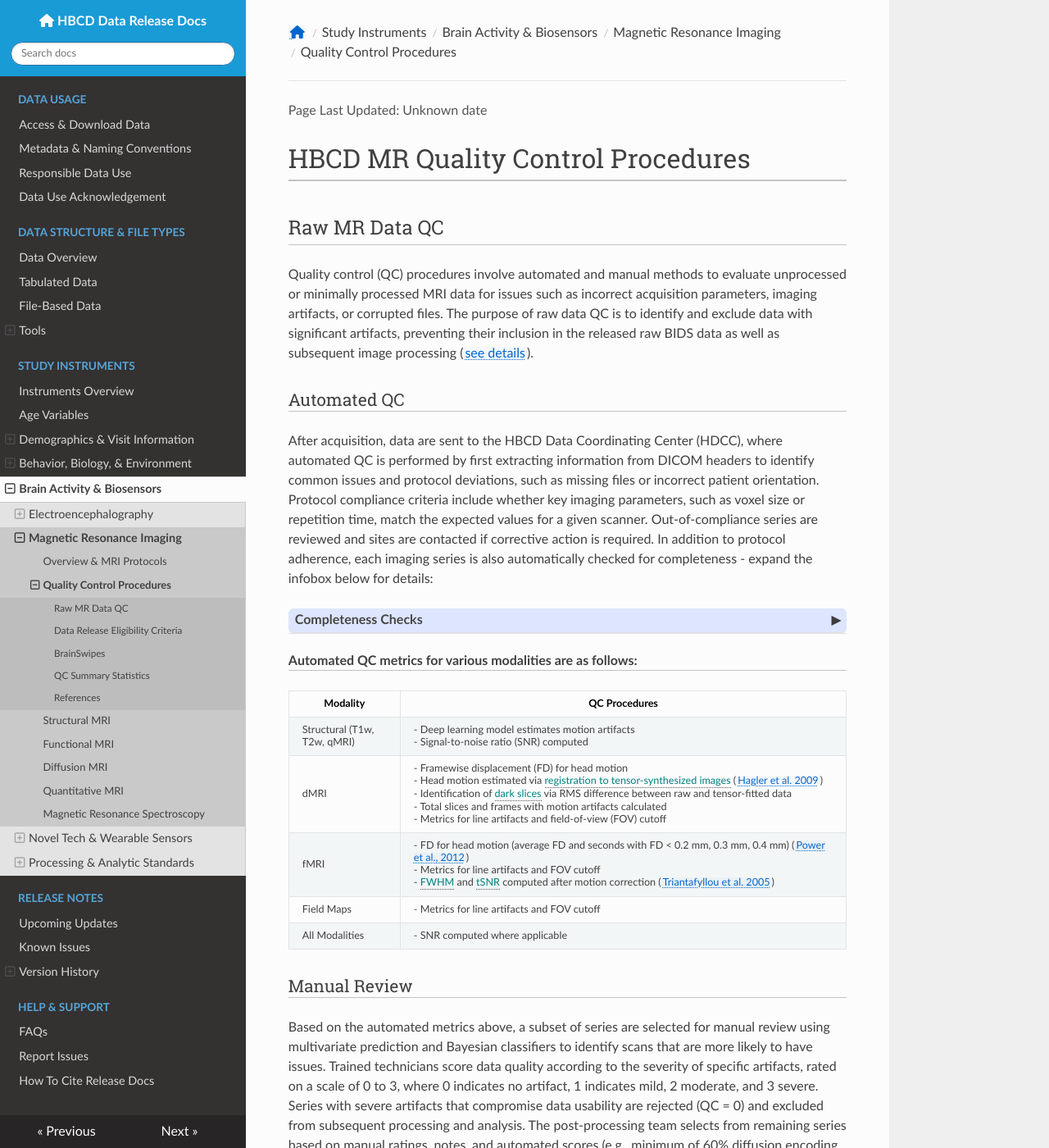
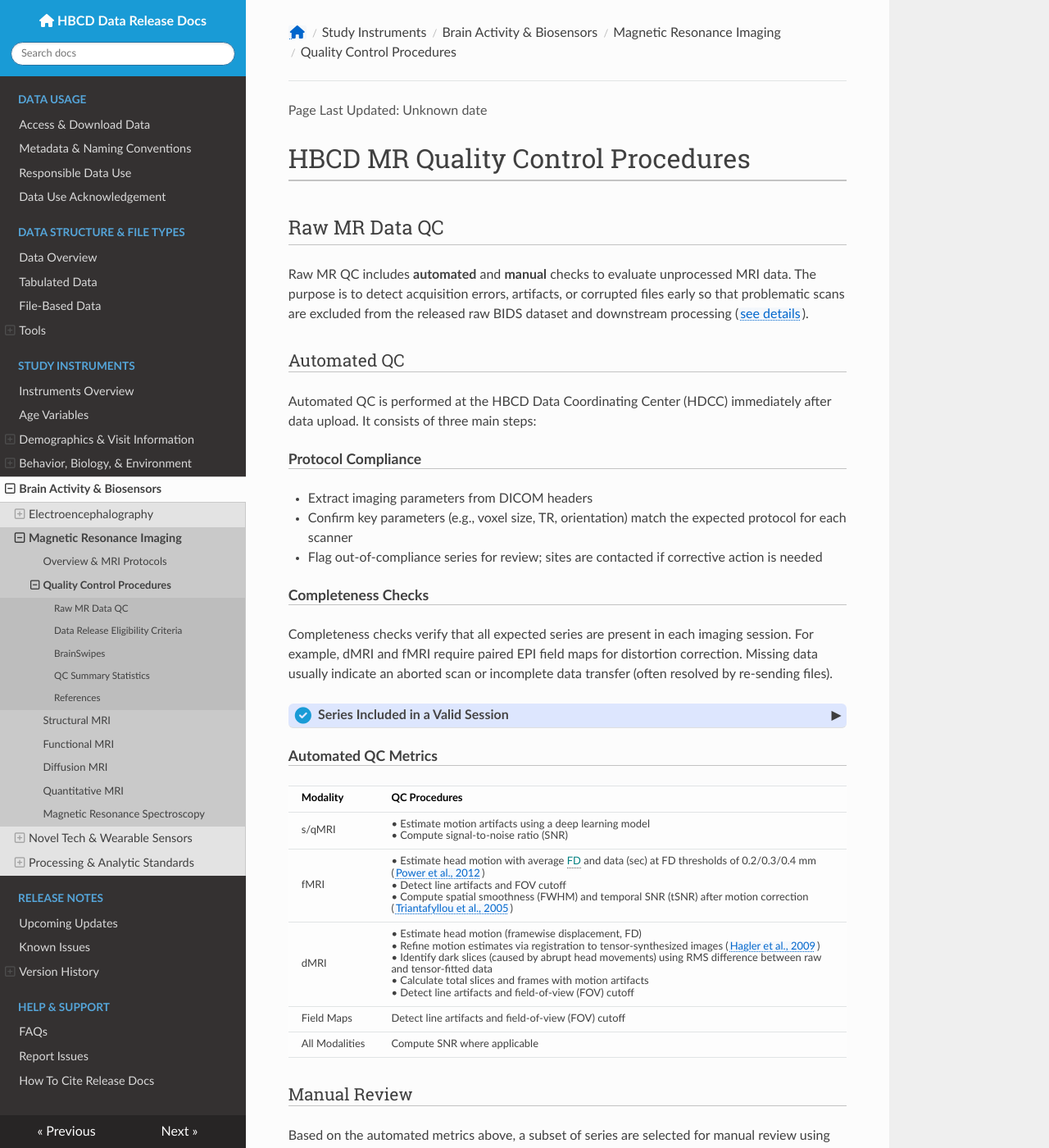
Before and after one commit to nbdc-datahub/hbcd-docs, an MkDocs documentation site: the page built from docs/instruments/mri/qc.md, in a window 1280 px wide and 1400 px high. Shown: the whole window at 82% size. Built offline with MkDocs 1.6.1, drawn with Linux system fonts in a browser that asks for light colours; nearby versions of some CDN libraries.

Commit message:
streamline MRI QC page

```diff
--- a/docs/css/tables.css
+++ b/docs/css/tables.css
@@ -184,7 +184,7 @@
   padding: 0.1em 0.1em;
   padding-left: 1px;
   padding-right: 1px;
-  line-height: 1.0;
+  line-height: 1.1;
 }
 .compact-table-no-vertical-lines ul {
   margin-top: 1rem;
--- a/docs/instruments/mri/qc.md
+++ b/docs/instruments/mri/qc.md
@@ -1,77 +1,107 @@
 # HBCD MR Quality Control Procedures
 
 ## Raw MR Data QC
-Quality control (QC) procedures involve automated and manual methods to evaluate unprocessed or minimally processed MRI data for issues such as incorrect acquisition parameters, imaging artifacts, or corrupted files. The purpose of raw data QC is to identify and exclude data with significant artifacts, preventing their inclusion in the released raw BIDS data as well as subsequent image processing ([see details](../processing/index.md#file-selection-for-processing)).
+
+Raw MR QC includes **automated** and **manual** checks to evaluate unprocessed MRI data. The purpose is to detect acquisition errors, artifacts, or corrupted files early so that problematic scans are excluded from the released raw BIDS dataset and downstream processing ([see details](../processing/index.md#file-selection-for-processing)).
 
 ### Automated QC
-After acquisition, data are sent to the HBCD Data Coordinating Center (HDCC), where automated QC is performed by first extracting information from DICOM headers to identify common issues and protocol deviations, such as missing files or incorrect patient orientation. Protocol compliance criteria include whether key imaging parameters, such as voxel size or repetition time, match the expected values for a given scanner. Out-of-compliance series are reviewed and sites are contacted if corrective action is required. In addition to protocol adherence, each imaging series is also automatically checked for completeness - expand the infobox below for details:
-<p>
-<div id="complete-session" class="table-banner" onclick="toggleCollapse(this)">
-  <span class="text">Completeness Checks</span>
+
+Automated QC is performed at the HBCD Data Coordinating Center (HDCC) immediately after data upload. It consists of three main steps:
+
+#### Protocol Compliance
+
+ - Extract imaging parameters from DICOM headers
+ - Confirm key parameters (e.g., voxel size, TR, orientation) match the expected protocol for each scanner
+ - Flag out-of-compliance series for review; sites are contacted if corrective action is needed
+
+#### Completeness Checks
+Completeness checks verify that all expected series are present in each imaging session. For example, dMRI and fMRI require paired EPI field maps for distortion correction. Missing data usually indicate an aborted scan or incomplete data transfer (often resolved by re-sending files).
+
+<div id="valid-series" class="table-banner" onclick="toggleCollapse(this)">
+  <span class="emoji"><i class="fa fa-circle-check"></i></span>
+  <span class="text-with-link">
+<span class="text">Series Included in a Valid Session</span>
+  <a class="anchor-link" href="#valid-series" title="Copy link">
+  <i class="fa-solid fa-link"></i>
+  </a>
+  </span>
   <span class="arrow">▸</span>
 </div>
-<div class="collapsible-content">
-<p>Completeness checks are run to confirm that the number of files matches what was expected for each series on each scanner. For instance, for dMRI and fMRI series, the presence or absence of corresponding echo-planar imaging (EPI) sequences (often referred to as a “field map” or “B0 map”) used for distortion correction is checked. Missing files are typically indicative of either an aborted scan or incomplete data transfer, the latter of which can usually be resolved through re-initiating the data transfer. A complete imaging session consists of the following valid series:</p>
-<table style="width: 100%; border-collapse: collapse; table-layout: fixed;">
-    <tbody>
-    <tr>
-        <td>Structural T1 Block:</td>
-        <td>T1</td>
-    </tr>
-    <tr>
-        <td>Structural T2 Block:</td>
-        <td>T2</td>
-    </tr>
-    <tr>
-        <td>Diffusion (dMRI) Block:</td>
-        <td>dMRI AP <br /> dMRI PA</td>
-    </tr>
-    <tr>
-        <td>Resting state (rsfMRI) Block:</td>
-        <td>fMRI field map AP<br /> fMRI field map PA<br /> rsfMRI (run 1)<br /> rsfMRI (run 2)</td>
-    </tr>
-    <tr>
-        <td>MRS Block</td>
-        <td>SVS localizer<br /> MRS</td>
-    </tr>
-    <tr>
-        <td>Quantitative (qMRI) Block</td>
-        <td>B1 Map<br /> 3DMagic/QALAS</td>
-    </tr>
-</tbody>
-</table>
-</div>
-</p>
-
-##### Automated QC metrics for various modalities are as follows:
-
-<table style="width: 100%; border-collapse: collapse; table-layout: fixed; font-size: 14px">
+<div class="table-collapsible-content">
+<table class="compact-table-no-vertical-lines" style="width: 100%; border-collapse: collapse; table-layout: fixed;">
 <thead>
 <tr>
-    <th style="width: 20%; text-align: center;">Modality</th>
-    <th style="width: 80%; text-align: center;">QC Procedures</th>
+  <th>Modality</th>
+  <th>Required Series</th>
 </tr>
 </thead>
 <tbody>
 <tr>
-<td style="word-wrap: break-word; white-space: normal;">Structural (T1w, T2w, qMRI)</td>
-<td style="word-wrap: break-word; white-space: normal;">- Deep learning model estimates motion artifacts<br />- Signal-to-noise ratio (SNR) computed</td>
+    <td>Structural MRI (sMRI)</td>
+    <td>T1w & T2w</td>
 </tr>
 <tr>
-<td style="word-wrap: break-word; white-space: normal;">dMRI</td>
-<td style="word-wrap: break-word; white-space: normal;">- Framewise displacement (FD) for head motion<br />- Head motion estimated via <span class="tooltip">registration to tensor-synthesized images<span class="tooltiptext">accounts for contrast differences across orientations</span></span> (<a href="https://doi.org/10.1002/hbm.20619">Hagler et al. 2009</a>)<br />- Identification of <span class="tooltip">dark slices<span class="tooltiptext">artifacts caused by abrupt head movements</span></span> via RMS difference between raw and tensor-fitted data<br />- Total slices and frames with motion artifacts calculated<br />- Metrics for line artifacts and field-of-view (FOV) cutoff</td>
+    <td>Functional MRI (fMRI)</td>
+    <td>Resting state (rs) runs 1 & 2, each accompanied by fieldmaps acquired in AP and PA phase encoding directions</td>
 </tr>
 <tr>
-<td style="word-wrap: break-word; white-space: normal;">fMRI</td>
-<td style="word-wrap: break-word; white-space: normal;">- FD for head motion (average FD and seconds with FD &lt; 0.2 mm, 0.3 mm, 0.4 mm) (<a href="https://doi.org/10.1016/j.neuroimage.2011.10.018">Power et al., 2012</a>)<br />- Metrics for line artifacts and FOV cutoff<br />- <span class="tooltip">FWHM<span class="tooltiptext">Full width half max () spatial smoothness</span></span> and <span class="tooltip">tSNR<span class="tooltiptext">temporal SNR</span></span> computed after motion correction (<a href="https://doi.org/10.1016/j.neuroimage.2005.01.007">Triantafyllou et al. 2005</a>)</td>
+    <td>Diffusion MRI (dMRI)</td>
+    <td>Diffusion scans acquired in AP and PA phase encoding directions</td>
 </tr>
 <tr>
-<td style="word-wrap: break-word; white-space: normal;">Field Maps</td>
-<td style="word-wrap: break-word; white-space: normal;">- Metrics for line artifacts and FOV cutoff</td>
+    <td>Quantitative MRI (qMRI)</td>
+    <td>3DMagic/QALAS and B1 Map</td>
 </tr>
 <tr>
-<td style="word-wrap: break-word; white-space: normal;">All Modalities</td>
-<td style="word-wrap: break-word; white-space: normal;">- SNR computed where applicable</td>
+    <td>MR Spectroscopy (MRS)</td>
+    <td> MRS scan and SVS localizer</td>
+</tr>
+</tbody>
+</table>
+</div>
+<p></p>
+
+#### Automated QC Metrics
+
+<table class="compact-table-no-vertical-lines" style="width: 100%; border-collapse: collapse; table-layout: fixed;">
+<thead>
+<tr>
+    <th>Modality</th>
+    <th>QC Procedures</th>
+</tr>
+</thead>
+<tbody>
+<tr>
+    <td>s/qMRI</td>
+    <td>• Estimate motion artifacts using a deep learning model<br>
+     • Compute signal-to-noise ratio (SNR)</td>
+</tr>
+<tr>
+<td>fMRI</td>
+<td style="word-wrap: break-word; white-space: normal;">
+    • Estimate head motion with average <span class="tooltip">FD<span class="tooltiptext">framewise displacement</span></span> and data (sec) at FD thresholds of 0.2/0.3/0.4 mm (<a href="https://doi.org/10.1016/j.neuroimage.2011.10.018">Power et al., 2012</a>)<br>
+    • Detect line artifacts and FOV cutoff<br>
+    • Compute spatial smoothness (FWHM) and temporal SNR (tSNR) after motion correction (<a href="https://doi.org/10.1016/j.neuroimage.2005.01.007">Triantafyllou et al., 2005</a>)
+</td>
+</tr>
+<tr>
+    <td>dMRI</td>
+    <td style="word-wrap: break-word; white-space: normal;">
+    • Estimate head motion (framewise displacement, FD)<br>
+    • Refine motion estimates via registration to tensor-synthesized images (<a href="https://doi.org/10.1002/hbm.20619">Hagler et al., 2009</a>)<br>
+    • Identify dark slices (caused by abrupt head movements) using RMS difference between raw and tensor-fitted data<br>
+    • Calculate total slices and frames with motion artifacts<br>
+    • Detect line artifacts and field-of-view (FOV) cutoff
+  </ul>
+</td>
+</tr>
+<tr>
+<td>Field Maps</td>
+<td>Detect line artifacts and field-of-view (FOV) cutoff</td>
+</tr>
+<tr>
+<td>All Modalities</td>
+<td>Compute SNR where applicable</td>
 </tr>
 </tbody>
 </table>
```
Also changed, not shown: docs/instruments/mri/index.md (+12 -20 lines).
